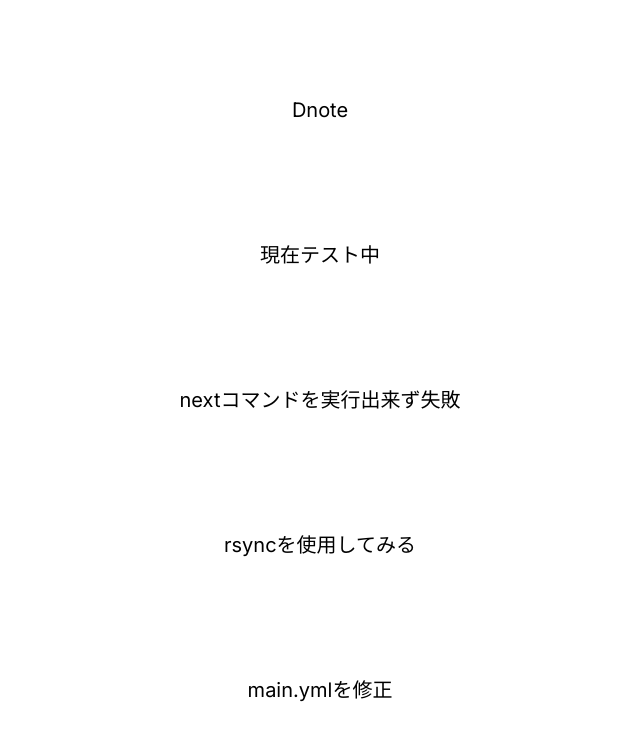
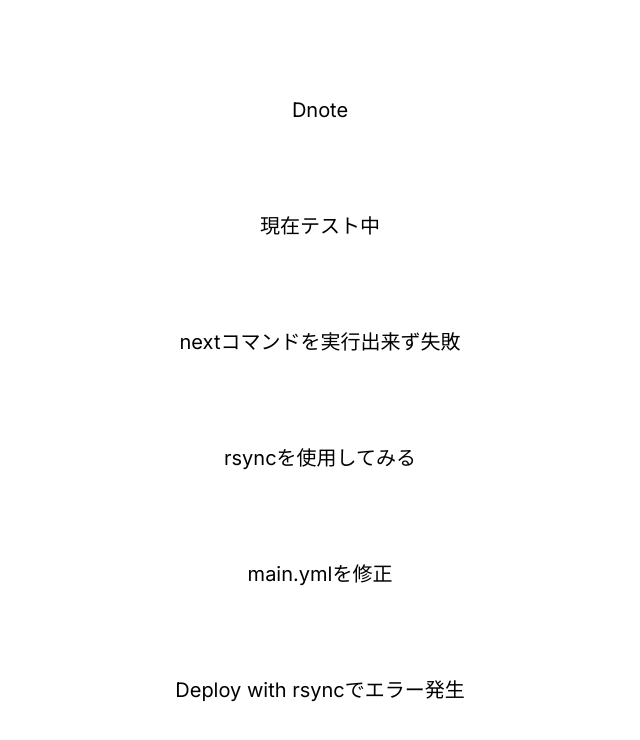
Before and after one commit to Daiki48/d-note, a Next.js app: page / in a window 1280 px wide. Shown: the top 740 px of the page, without its empty margins (320-960 px from the left). Built offline with nearby package versions, Linux system fonts and the light colour scheme.

Commit message:
:monocle_face: Testing github actions

```diff
--- a/src/app/page.tsx
+++ b/src/app/page.tsx
@@ -8,6 +8,7 @@ export default function Home() {
       <p>nextコマンドを実行出来ず失敗</p>
       <p>rsyncを使用してみる</p>
       <p>main.ymlを修正</p>
+      <p>Deploy with rsyncでエラー発生</p>
     </main>
   );
 }
```
